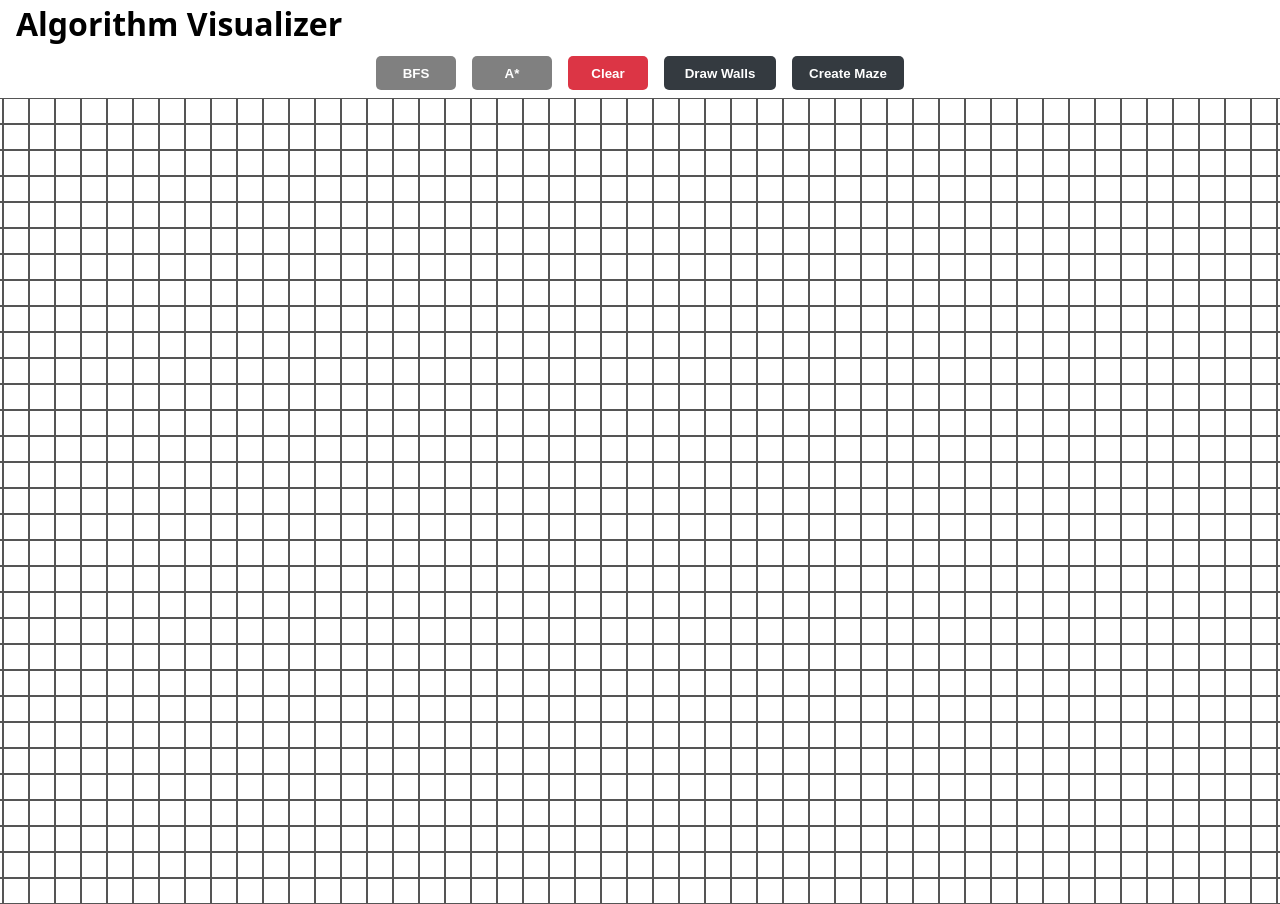
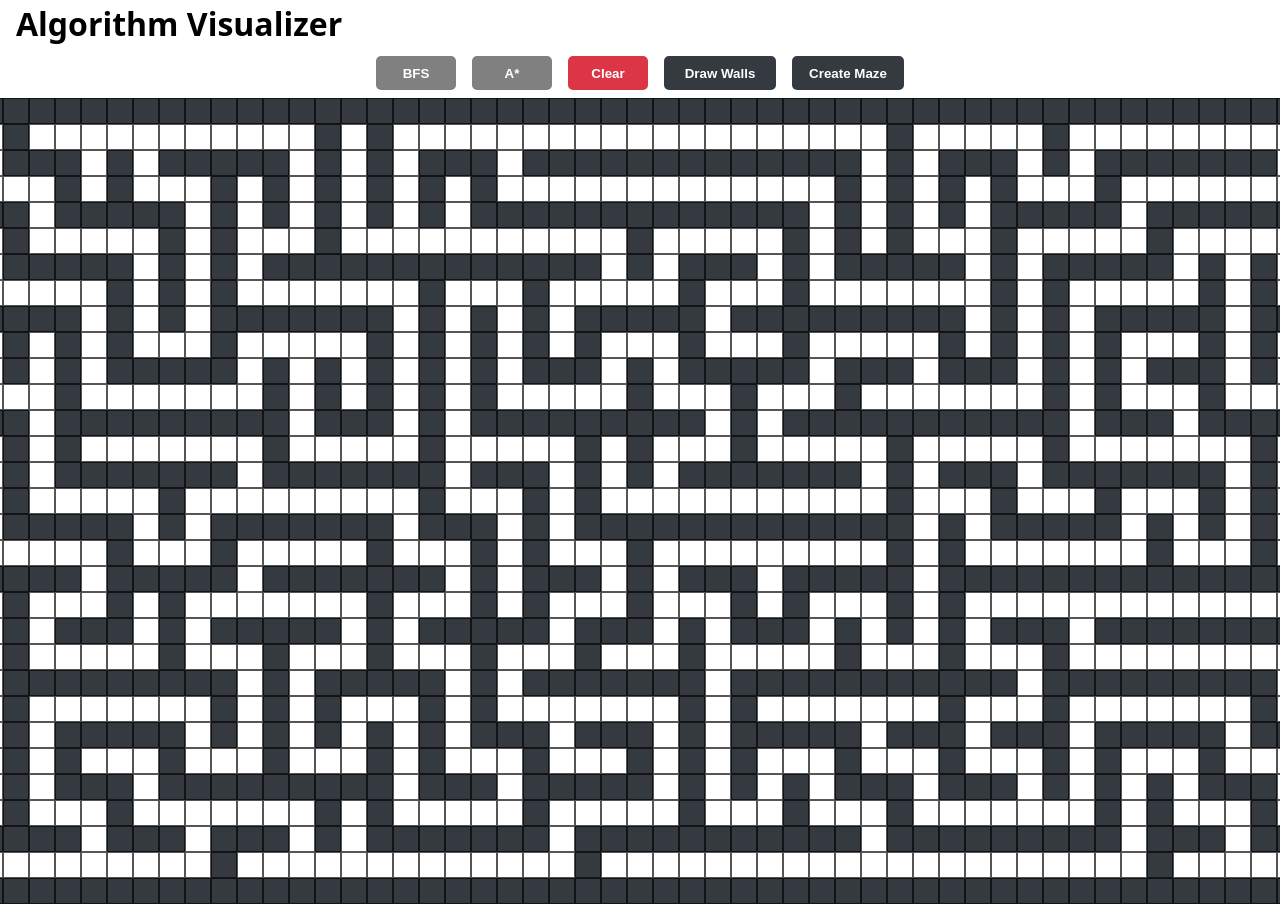
Before and after one commit to Rafael-Anguiano/Pathfinder-Visualizer, a React app: page / in a window 1280 px wide. Shown: the top 904 px of the page. Built offline with nearby package versions, Linux system fonts and the light colour scheme; the HTML template or start-up script is replaced by a standard one.

Commit message:
Starting with a Maze

```diff
--- a/src/components/Board.jsx
+++ b/src/components/Board.jsx
@@ -13,7 +13,7 @@ import { di, dj, Search, Status } from '../constants.js'
 import Tile from './Tile';
 
 const Board = () => {
-  const [board, setBoard] = useState(createMatrixOfNodes)
+  const [board, setBoard] = useState(createMaze)
   const [state, setState] = useState(Search.NONE)
   const [target, setTarget] = useState()
   const [start, setStarting] = useState()
```
